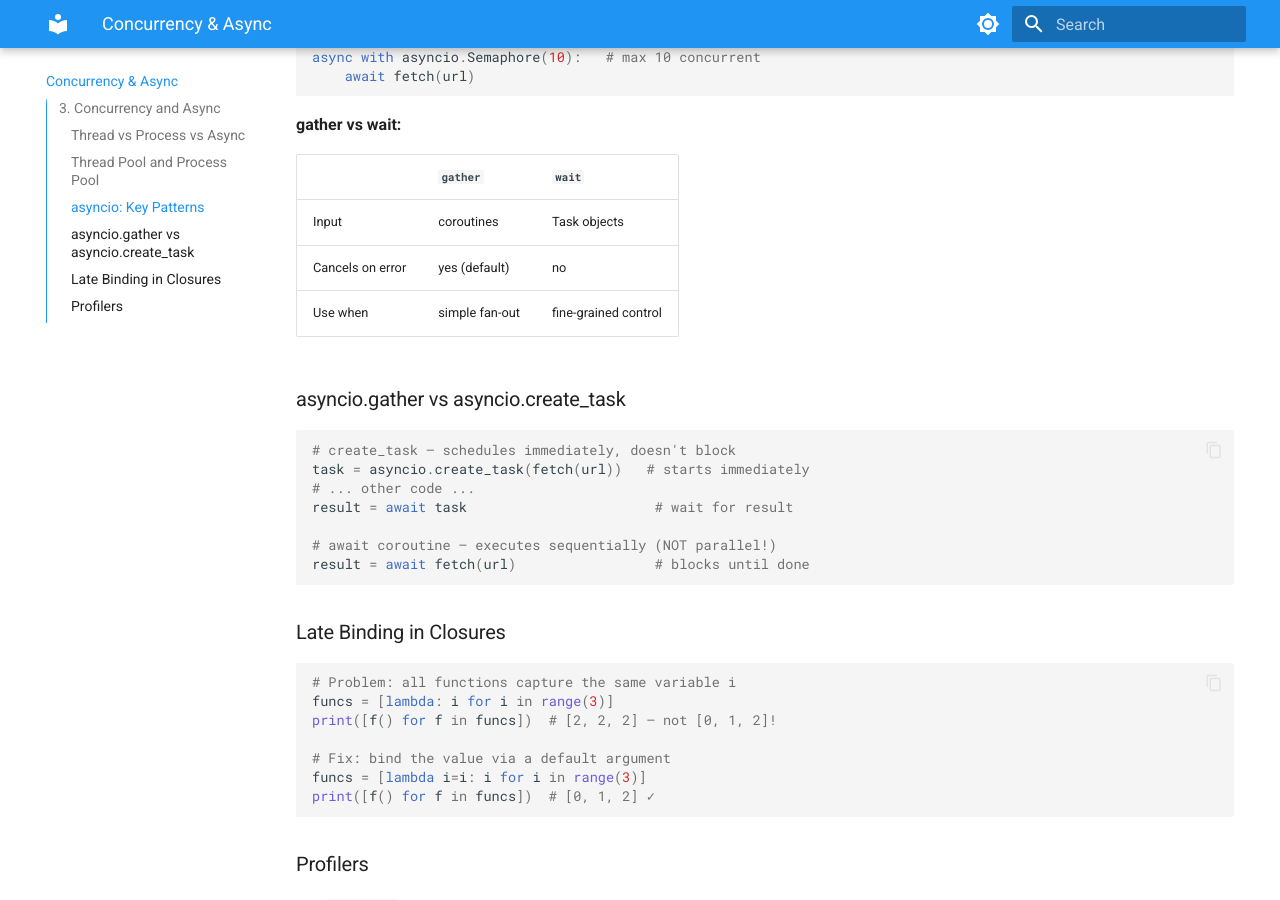
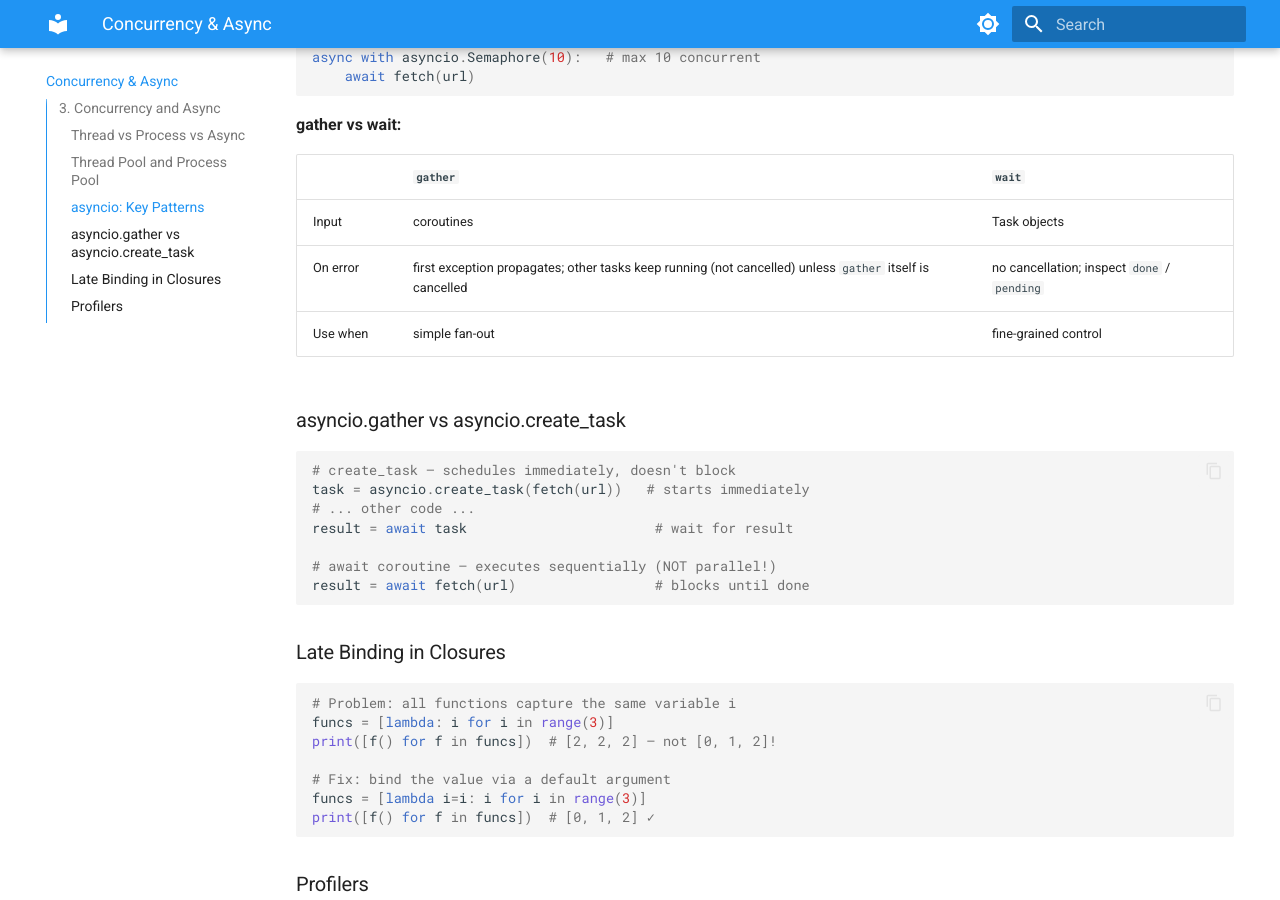
Before and after one commit to spiritEcosse/senior-kb, an MkDocs documentation site: the page built from docs/concurrency.md, in a window 1280 px wide and 900 px high, scrolled down 1100 px. Built offline with MkDocs 1.6.1 and Material for MkDocs 9.7.7, drawn with Linux system fonts in a browser that asks for light colours.

Commit message:
Fix gather error behavior in concurrency notes
Co-Authored-By: Claude Sonnet 5.5 <noreply@anthropic.com>
Claude-Session: https://claude.ai/code/session_014q7K3kB7XV1qohcAZ7tKxy

```diff
--- a/docs/concurrency.md
+++ b/docs/concurrency.md
@@ -45,7 +45,7 @@ async with asyncio.Semaphore(10):   # max 10 concurrent
 | | `gather` | `wait` |
 |---|---|---|
 | Input | coroutines | Task objects |
-| Cancels on error | yes (default) | no |
+| On error | first exception propagates; other tasks keep running (not cancelled) unless `gather` itself is cancelled | no cancellation; inspect `done` / `pending` |
 | Use when | simple fan-out | fine-grained control |
 
 ### asyncio.gather vs asyncio.create_task
```
